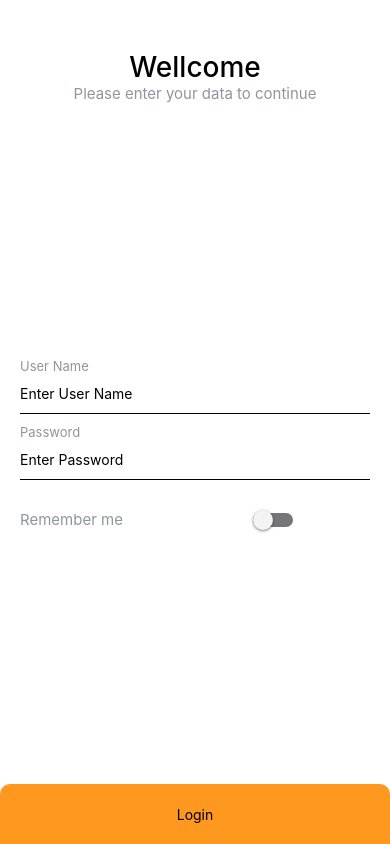
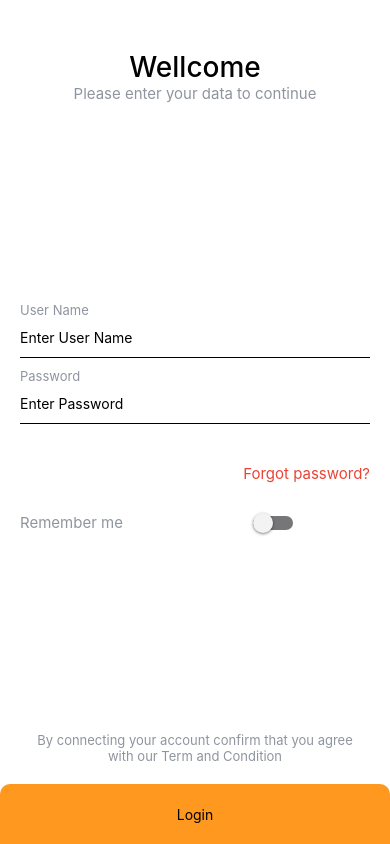
Before and after one commit to Danish-khan93/ecommerce-reactNavtive, a React Native app: screen / in a window 390 px wide. Built offline with nearby package versions, Linux system fonts and the light colour scheme.

Commit message:
making forget password screen

```diff
--- a/src/screens/Login.tsx
+++ b/src/screens/Login.tsx
@@ -1,5 +1,5 @@
 import React from 'react';
-import {View, Text, Switch, StyleSheet} from 'react-native';
+import {View, Text, Switch, StyleSheet, TouchableOpacity} from 'react-native';
 import CustomTextInput from '../component/CustomTextInput';
 import CustomAuthBtn from '../component/CustomAuthBtn';
 import {useForm} from 'react-hook-form';
@@ -19,7 +19,7 @@ const Login = () => {
     },
   });
   const onSubmit = (data: LOGINFORM) => {
-    console.log(data, 'signupdata');
+    console.log(data, 'Logindata');
   };
   const toggleSwitch = () => setIsEnabled(previousState => !previousState);
   return (
@@ -44,6 +44,12 @@ const Login = () => {
           label="Password"
           secureTextEntry={true}
         />
+        <View style={style.forgotPassContainer}>
+          <TouchableOpacity>
+            <Text style={style.forgotPass}>Forgot password?</Text>
+          </TouchableOpacity>
+        </View>
+
         <View style={style.textContainer}>
           <Text style={style.pText}>Remember me</Text>
           <Switch
@@ -56,6 +62,11 @@ const Login = () => {
       </View>
 
       <View>
+        <View>
+          <Text style={style.bottomText}>
+          By connecting your account confirm that you agree with our Term and Condition
+          </Text>
+        </View>
         <CustomAuthBtn
           name={'Login'}
           handleSubmit={handleSubmit}
@@ -99,4 +110,22 @@ const style = StyleSheet.create({
     flex: 1,
     justifyContent: 'center',
   },
+  forgotPassContainer: {
+    alignItems: 'flex-end',
+    marginTop: 30,
+  },
+  forgotPass: {
+    color: '#EA4335',
+    fontSize: 15,
+    fontWeight: '400',
+  },
+  bottomText: {
+    color: '#8f959e',
+    paddingLeft: 30,
+    paddingRight: 30,
+    fontSize: 13,
+    fontWeight: '400',
+    textAlign: 'center',
+    marginBottom: 20,
+  },
 });
```
